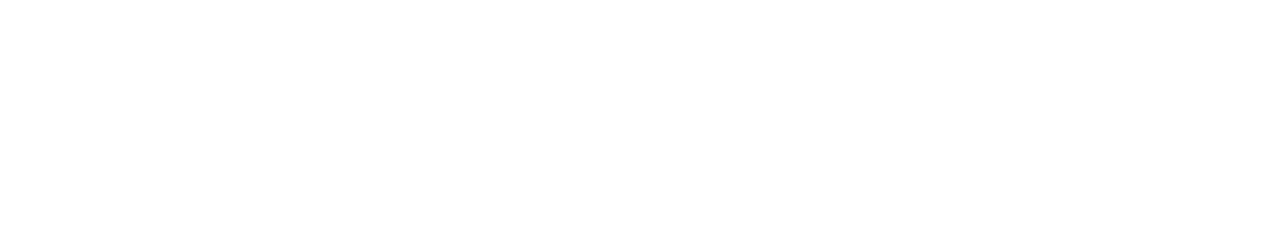
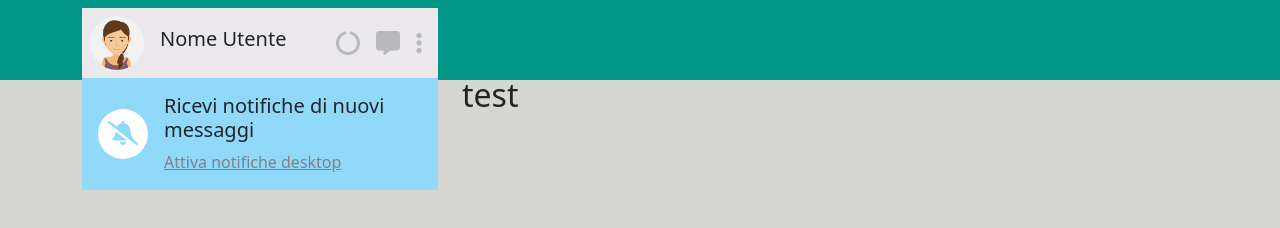
Before and after one commit to AlessioConsolo/vue-boolzapp, a plain HTML site: page index.html in a window 1280 px wide. Drawn offline with nearby package versions, Linux system fonts and the light colour scheme.

Commit message:
[UPD HTML-CSS] Added Profile and notifications section

```diff
--- a/css/style.css
+++ b/css/style.css
@@ -3,3 +3,40 @@
   margin: 0;
   box-sizing: border-box;
 }
+
+body {
+  font-family: "Open Sans", sans-serif;
+  font-size: 16px;
+  line-height: 1.5;
+}
+
+.bg-green-gray {
+  background: rgb(0, 150, 135);
+  background: linear-gradient(to bottom, #009687 10%, #d7d7d2 0%);
+}
+
+.profile-content {
+  background-color: #ebe9eb;
+  height: 100%;
+  width: 100%;
+}
+
+.myprofile img {
+  height: 70px;
+  border-radius: 50%;
+}
+
+.notifications {
+  background-color: #90d9fb;
+}
+
+.notifiche {
+  color: gray;
+}
+
+.notify-icon-settings {
+  background-color: white;
+  border-radius: 50%;
+  height: 50px;
+  width: 50px;
+}
--- a/index.html
+++ b/index.html
@@ -20,6 +20,61 @@
     />
   </head>
   <body>
+    <div id="app">
+      <div class="container-fluid bg-green-gray vh-100">
+        <div class="container">
+          <div class="row justify-content-center align-items-center pt-2">
+            <div class="user-section col-4">
+              <div
+                class="profile-content d-flex justify-content-between align-items-center"
+              >
+                <div class="myprofile d-flex align-items-center">
+                  <img src="./img/avatar_io.jpg" alt="profile" class="p-2" />
+                  <h5 class="text-center ps-2">Nome Utente</h5>
+                </div>
+                <div class="profile-icons">
+                  <i
+                    class="fa-solid fa-circle-notch fa-xl"
+                    style="color: #b9b9bb"
+                  ></i>
+                  <i
+                    class="fa-solid fa-message fa-xl px-3"
+                    style="color: #b9b9bb"
+                  ></i>
+                  <i
+                    class="fa-solid fa-ellipsis-vertical fa-xl pe-3"
+                    style="color: #b9b9bb"
+                  ></i>
+                </div>
+              </div>
+              <div
+                class="notifications d-flex justify-content-center align-items-center p-3"
+              >
+                <div class="notify-icon pe-3">
+                  <span class="d-inline-block notify-icon-settings"
+                    ><i
+                      class="fa-solid fa-bell-slash fa-xl"
+                      style="
+                        color: #90d9fb;
+                        padding-left: 10px;
+                        padding-top: 24px;
+                      "
+                    ></i
+                  ></span>
+                </div>
+                <div class="notify-text">
+                  <h5>Ricevi notifiche di nuovi messaggi</h5>
+                  <a class="notifiche" href="">Attiva notifiche desktop</a>
+                </div>
+              </div>
+            </div>
+            <div class="col-8">
+              <h2>test</h2>
+            </div>
+          </div>
+        </div>
+      </div>
+    </div>
     <script src="https://unpkg.com/vue@3/dist/vue.global.js"></script>
     <script src="./js/script.js"></script>
   </body>
```
